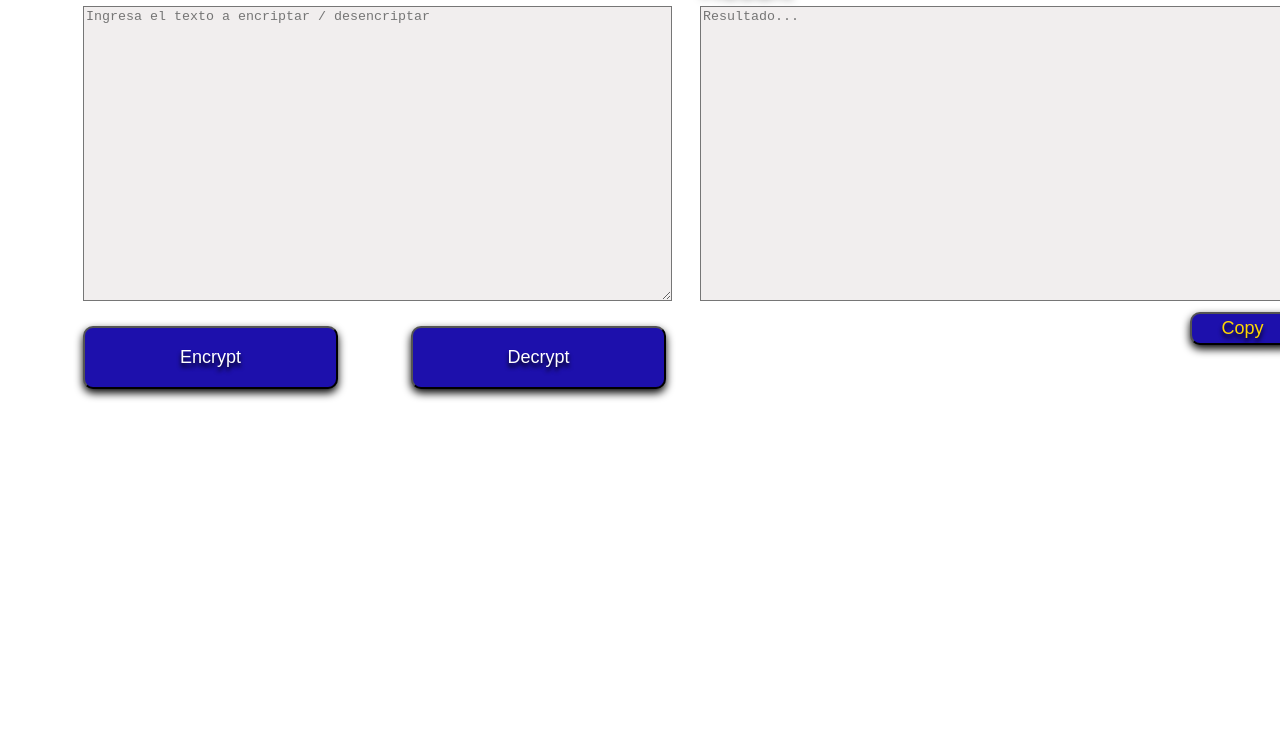
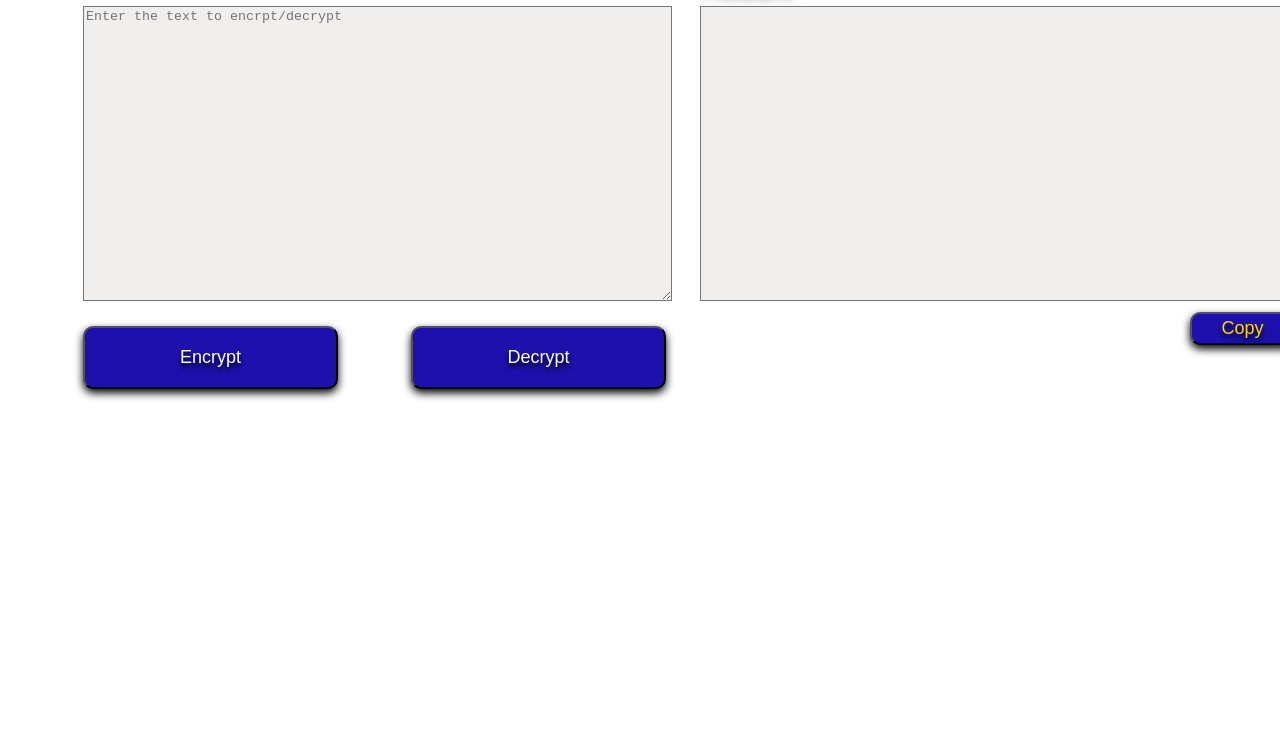
Before and after one commit to JuanPacoHernandez/JuanPacoHernandez.github.io, a plain HTML site: page index.html in a window 1280 px wide. Shown: the part 68-800 px from the top of the page. Drawn offline with Linux system fonts and the light colour scheme.

Commit message:
Updating index file

```diff
--- a/index.html
+++ b/index.html
@@ -28,7 +28,7 @@
             <section>
                 <!-- SECCIÓN ENCRIPTADOR -->
                 <div class="input">
-                <textarea id= "input-text" cols="60" rows="10" placeholder="Ingresa el texto a encriptar / desencriptar"></textarea>
+                <textarea id= "input-text" cols="60" rows="10" placeholder="Enter the text to encrpt/decrypt"></textarea>
                 </div>
                 <div class="botones">
                     <button type="button" class="encriptar" onclick="btnEncriptar()">Encrypt</button>
@@ -39,7 +39,7 @@
                 <!-- SECCIÓN MUESTRA RESULTADO -->
                 <div class="result">
                     <p>Result</p>
-                    <textarea id= "mensaje" cols="60" rows="10" placeholder="Resultado..."></textarea>
+                    <textarea id= "mensaje" cols="60" rows="10"></textarea>
                     <button id="copiar" onclick="copiar()">Copy</button>
                 </div>
             </section>
```
